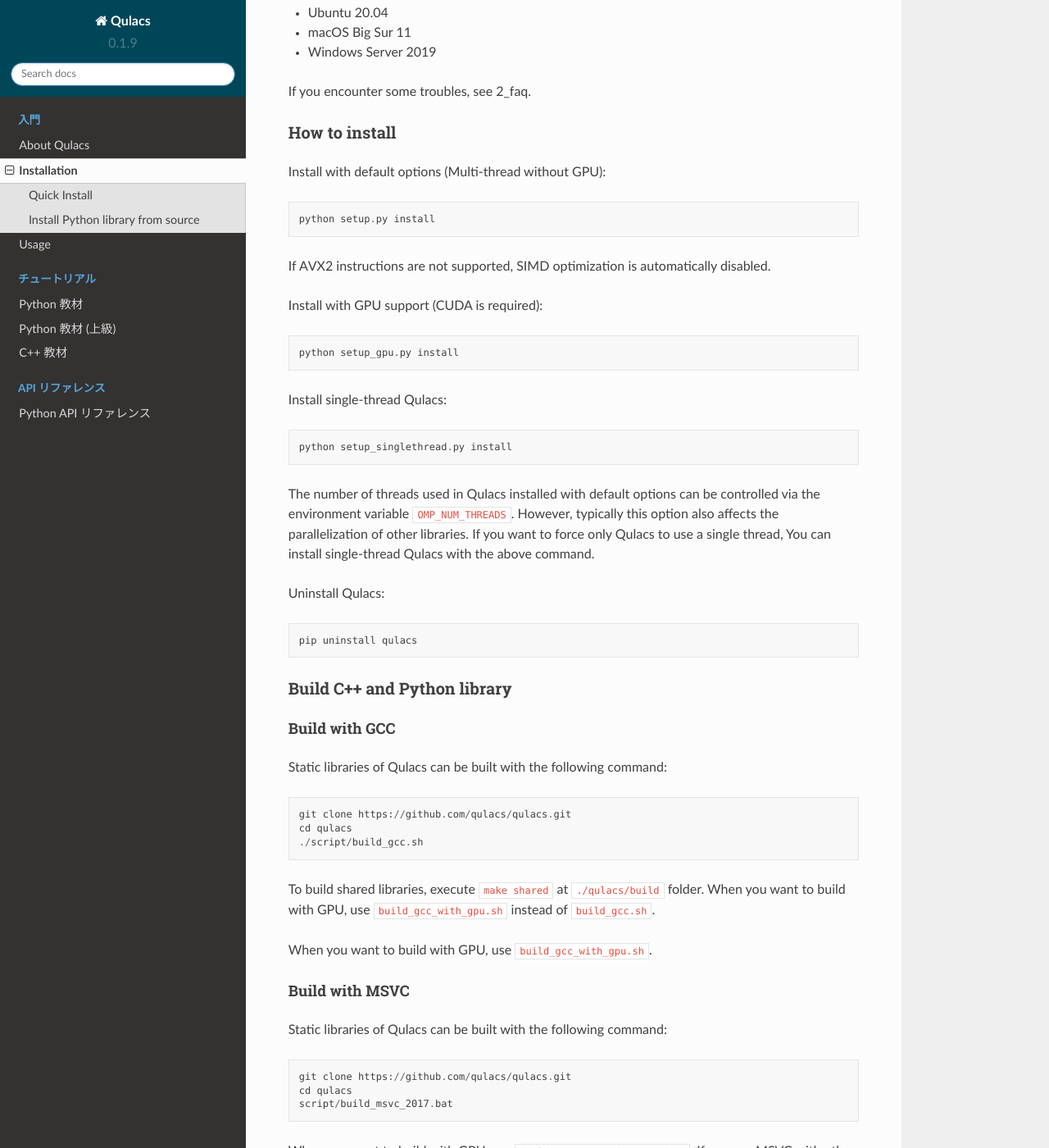
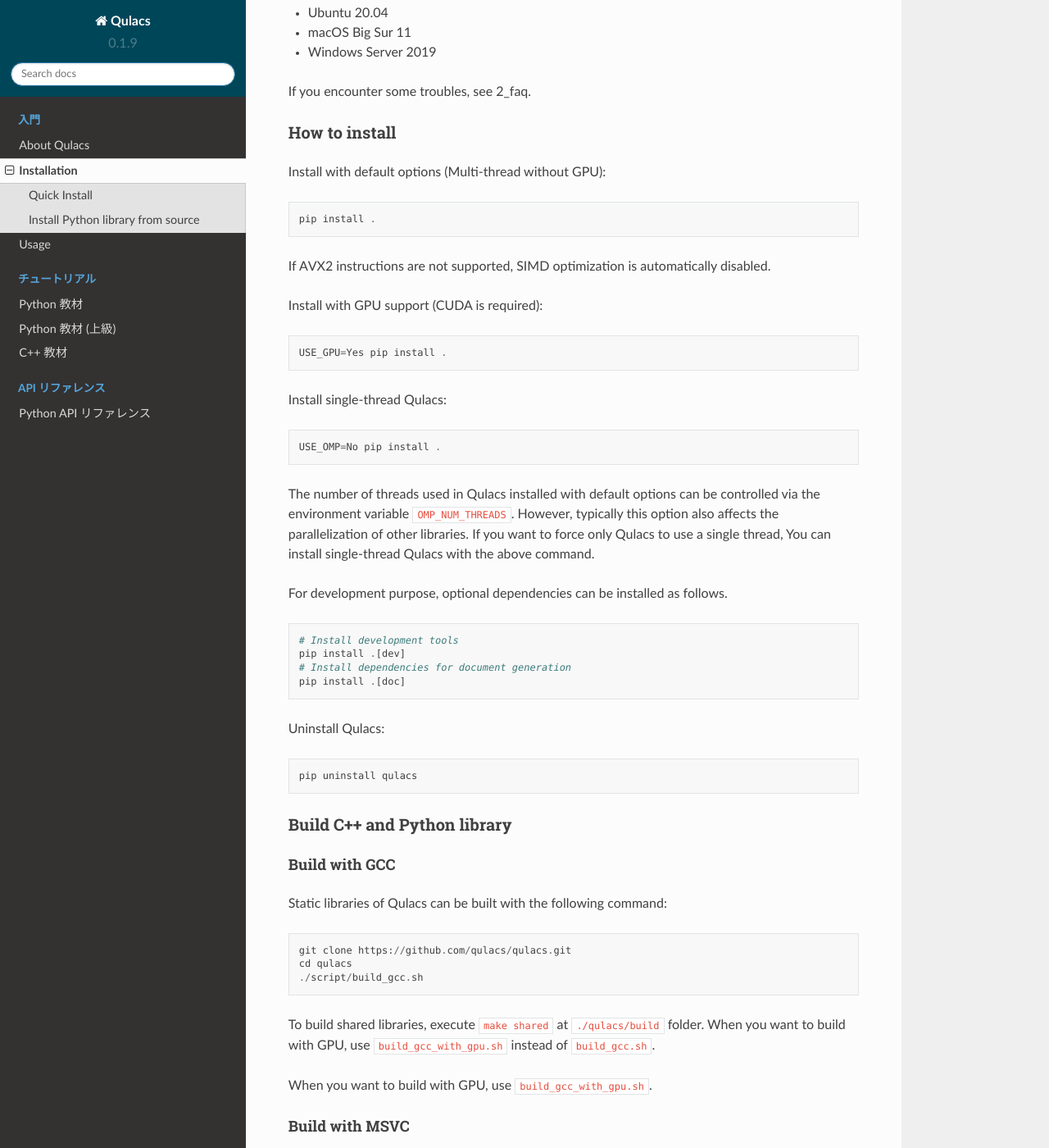
Before and after one commit to qulacs/qulacs, a Sphinx documentation site: the page built from doc/ja/source/intro/1_install.md, in a window 1280 px wide and 1400 px high, scrolled down 1312 px. Shown: the whole window at 82% size. Built offline with Sphinx 7.4.7 and the Read the Docs theme 2.0.0, drawn with Linux system fonts in a browser that asks for light colours; pages that are not in the unit, such as notebooks, are missing from menus.

Commit message:
Update 1_install.md

````diff
--- a/doc/ja/source/intro/1_install.md
+++ b/doc/ja/source/intro/1_install.md
@@ -51,24 +51,35 @@
 Install with default options (Multi-thread without GPU):
 
 ```
-python setup.py install
+pip install .
 ```
 
 If AVX2 instructions are not supported, SIMD optimization is automatically disabled.
 
+
 Install with GPU support (CUDA is required):
 
 ```
-python setup_gpu.py install
+USE_GPU=Yes pip install .
 ```
 
 Install single-thread Qulacs:
 
 ```
-python setup_singlethread.py install
+USE_OMP=No pip install .
 ```
 
-The number of threads used in Qulacs installed with default options can be controlled via the environment variable `OMP_NUM_THREADS`. However, typically this option also affects the parallelization of other libraries. If you want to force only Qulacs to use a single thread, You can install single-thread Qulacs with the above command.
+The number of threads used in Qulacs installed with default options can be controlled via the environment variable `OMP_NUM_THREADS`.
+However, typically this option also affects the parallelization of other libraries.
+If you want to force only Qulacs to use a single thread, You can install single-thread Qulacs with the above command.
+
+For development purpose, optional dependencies can be installed as follows.
+```
+# Install development tools
+pip install .[dev]
+# Install dependencies for document generation
+pip install .[doc]
+```
 
 Uninstall Qulacs:
 
````
